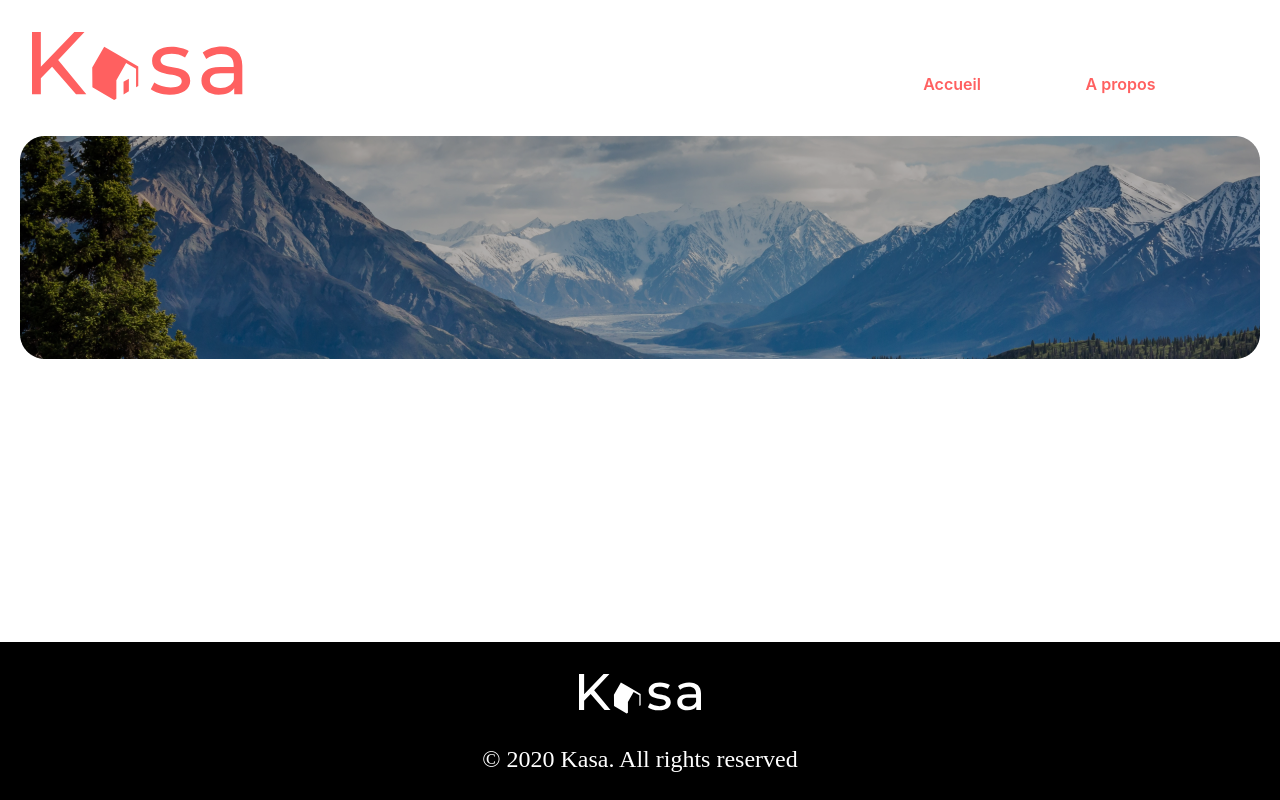
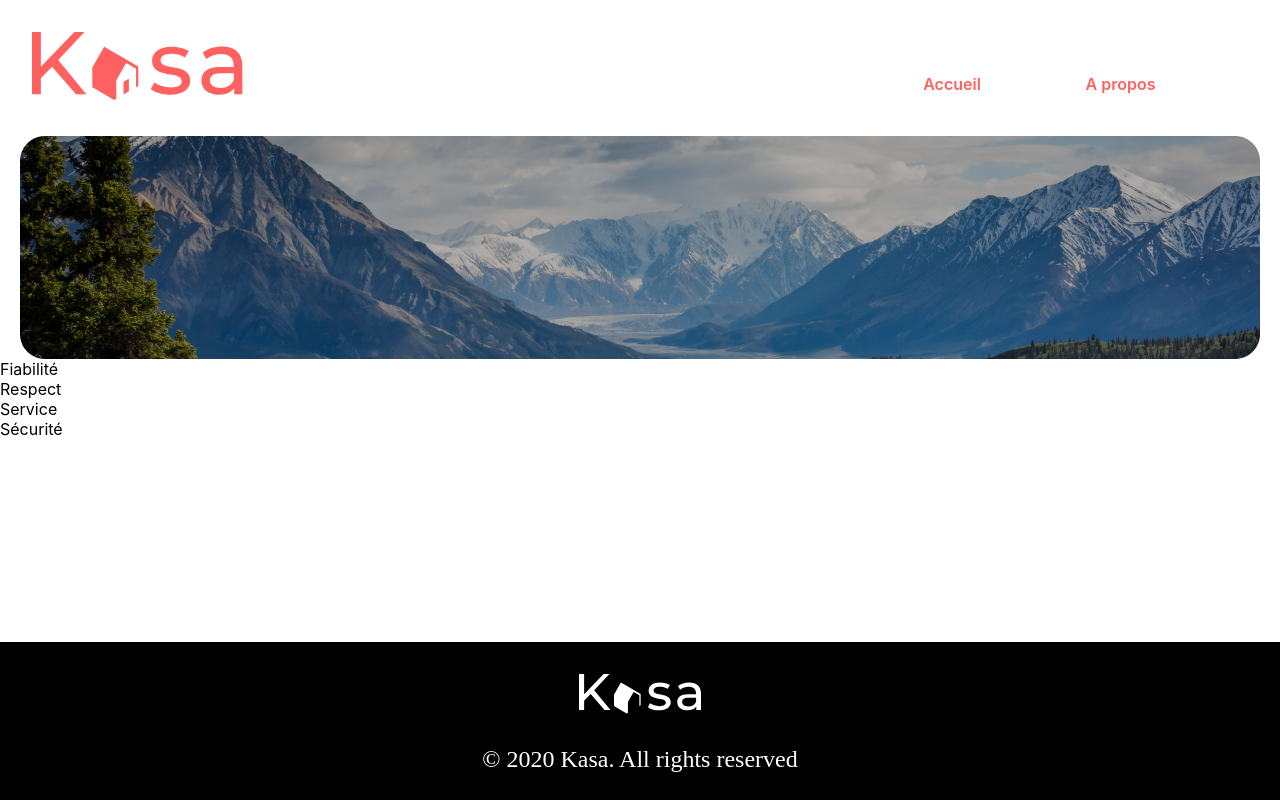
Before and after one commit to jonathan-robin/OC7, a React (Create React App) app: page /about in a window 1280 px wide. Built offline with nearby package versions, Linux system fonts and the light colour scheme.

Commit message:
init Collapse functionnal component

```diff
--- /dev/null
+++ b/src/components/Collapse/Collapse.css
@@ -0,0 +1,3 @@
+.description__collapse{
+   display: none;
+}
--- /dev/null
+++ b/src/components/Collapse/Collapse.jsx
@@ -0,0 +1,25 @@
+
+import './Collapse.css';
+import React, {useEffect, useState} from 'react';
+
+// Function for the About page that displays title + description
+export default function Collapse(props){
+
+    const [collapse, setCollapse] = useState(false);
+
+    // each time collapse value change, display or hide description div
+    useEffect(() => {
+        document.getElementById(props.id).style.display = collapse ? "block" : "none";
+    }, [collapse])
+
+    return (
+        <div className="container__collapse">
+            <div className="main__collapse">
+                <div className="title__collapse" onClick={() => setCollapse(!collapse)}>{ props.title }</div>
+                <div className="description__collapse" id={props.id}>
+                    { props.description }
+                </div>
+            </div>
+        </div>
+    )
+}
--- /dev/null
+++ b/src/json/About.json
@@ -0,0 +1,22 @@
+[
+     {
+            "title": "Fiabilité",
+            "description": "Les annonces postées sur Kasa garantissent une fiabilité totale. Les photos sont conformes aux logements, et toutes les informations sont régulièrement vérifiées  par nos équipes.",
+            "key":"about_fiabilité"
+     },
+     {
+            "title": "Respect",
+            "description": "La bienveillance fait partie des valeurs fondatrices de Kasa. Tout comportement discriminatoire ou de perturbation du voisinage entraînera une exclusion de notre plateforme.",
+            "key":"about_respect"
+     },
+     {
+            "title": "Service",
+            "description": "Nos équipes se tiennent à votre disposition pour vous fournir une expérience parfaite. N'hésitez pas à nous contacter si vous avez la moindre question.",
+            "key":"about_service"
+     },
+     {
+            "title": "Sécurité",
+            "description": "La sécurité est la priorité de Kasa. Aussi bien pour nos hôtes que pour les voyageurs, chaque logement correspond aux critères de sécurité établis par nos services. En laissant une note aussi bien à l'hôte qu'au locataire, cela permet à nos équipes de vérifier que les standards sont bien respectés. Nous organisons également des ateliers sur la sécurité domestique pour nos hôtes.",
+            "key": "about_sécurité"
+     }
+]
--- a/src/scenes/About/about.jsx
+++ b/src/scenes/About/about.jsx
@@ -1,12 +1,19 @@
 import Header from '../../components/header/Header';
 import Banner from '../../components/Banner/Banner';
 import Footer from '../../components/footer/Footer';
+import Collapse from '../../components/Collapse/Collapse';
+import about from '../../json/About.json';
 
 export default function About(){
     return (
         <div className="container__about">
             <Header />
             <Banner path="banner_about.png" alt="bannière pour la page about" />
+            {Object.entries(about).map(([key, value]) => {
+                console.log({key})
+                console.log({value})
+                return <Collapse title={value.title} description={value.description} id={value.key} key={value.key}/>
+            })}
             <Footer />
         </div>
     )
```
